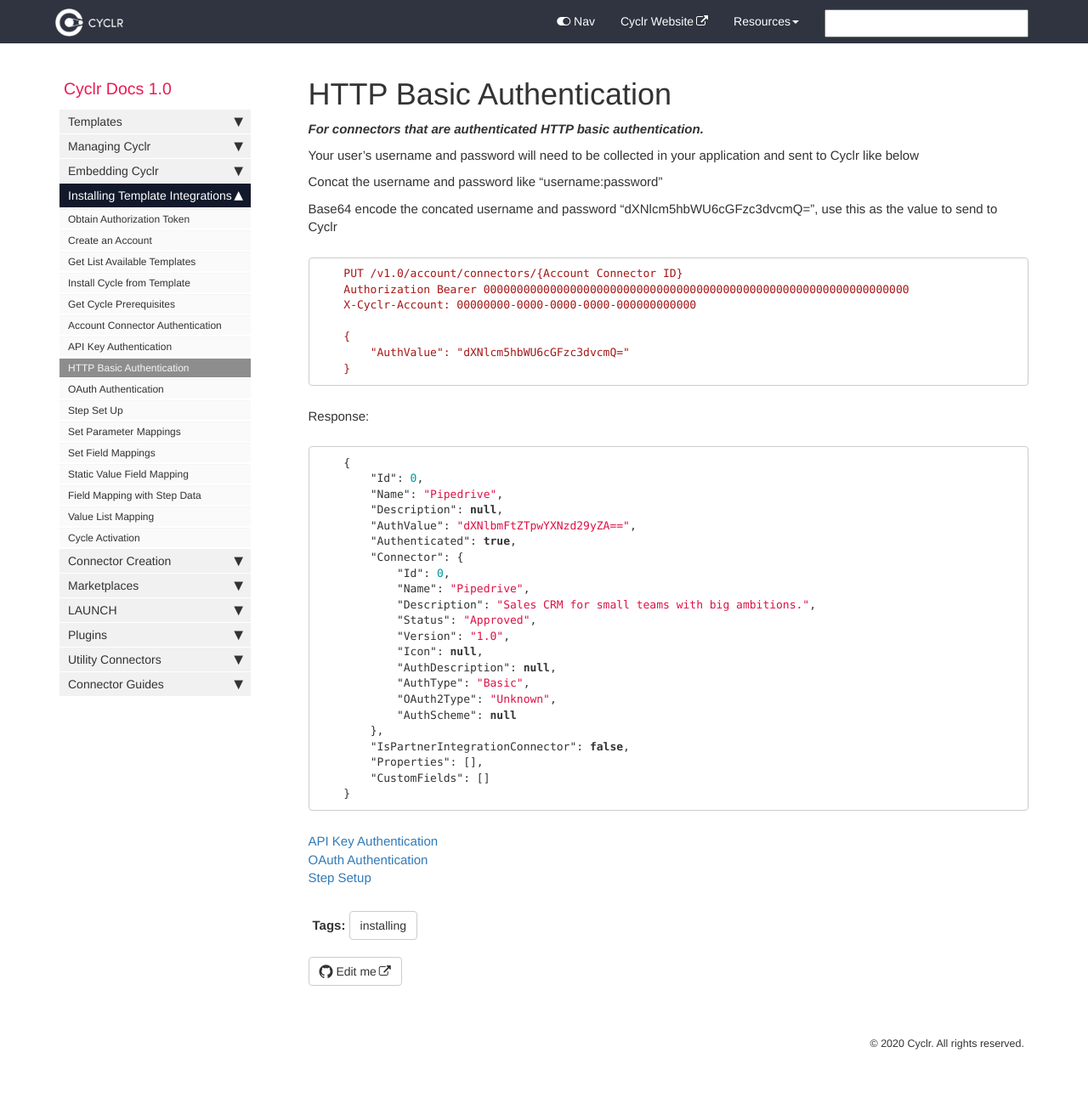
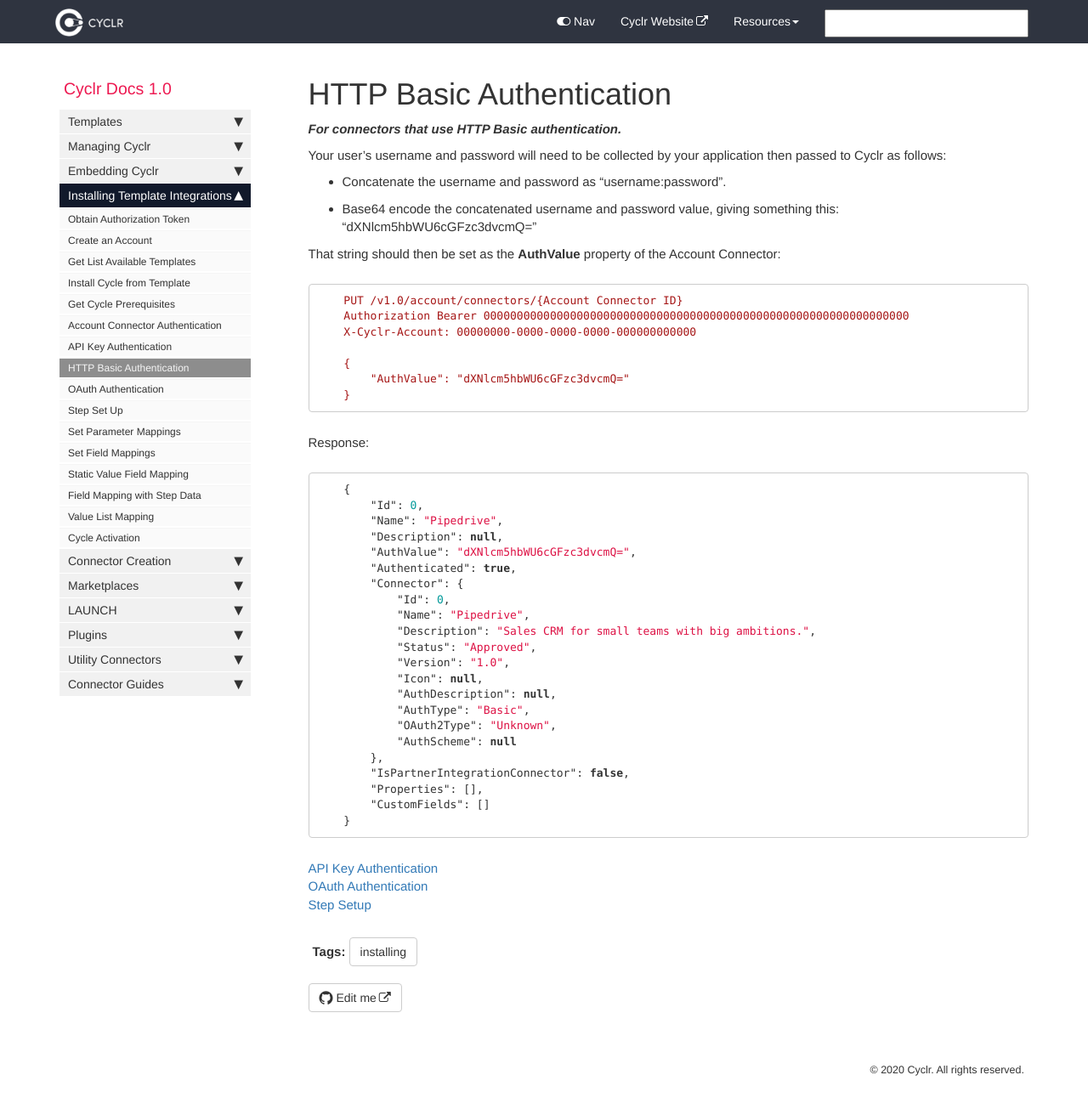
Before and after one commit to sneakysneak/docs, a Jekyll site: the page built from pages/installing-templates-api/http-basic-authentication.md, in a window 1280 px wide and 1329 px high. Shown: the top 1305 px of the window at 85% size. Built offline with Jekyll 4.4.1, drawn with Linux system fonts in a browser that asks for light colours; comment, search, counter and statistics services are not loaded.

Commit message:
Fixing typos and tweaking.

````diff
--- a/pages/installing-templates-api/http-basic-authentication.md
+++ b/pages/installing-templates-api/http-basic-authentication.md
@@ -5,13 +5,14 @@ permalink: basic-authentication
 tags: [installing]
 ---
 
-_**For connectors that are authenticated HTTP basic authentication.**_
+_**For connectors that use HTTP Basic authentication.**_
 
-Your user’s username and password will need to be collected in your application and sent to Cyclr like below
+Your user’s username and password will need to be collected by your application then passed to Cyclr as follows:
 
-Concat the username and password like “username:password”
+*  Concatenate the username and password as “username:password”.
+*  Base64 encode the concatenated username and password value, giving something this: “dXNlcm5hbWU6cGFzc3dvcmQ=”
 
-Base64 encode the concated username and password “dXNlcm5hbWU6cGFzc3dvcmQ=”, use this as the value to send to Cyclr
+That string should then be set as the **AuthValue** property of the Account Connector:
 
 ```http
     PUT /v1.0/account/connectors/{Account Connector ID}
@@ -30,7 +31,7 @@ Response:
         "Id": 0,
         "Name": "Pipedrive",
         "Description": null,
-        "AuthValue": "dXNlbmFtZTpwYXNzd29yZA==",
+        "AuthValue": "dXNlcm5hbWU6cGFzc3dvcmQ=",
         "Authenticated": true,
         "Connector": {
             "Id": 0,
````
